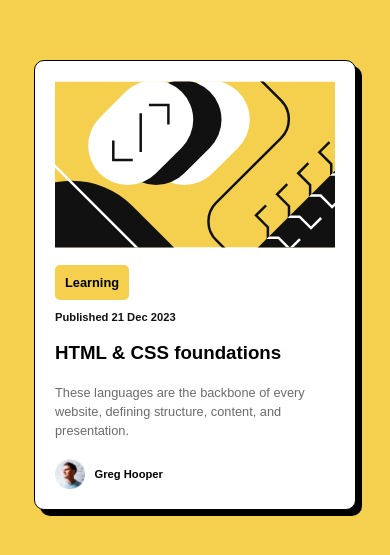
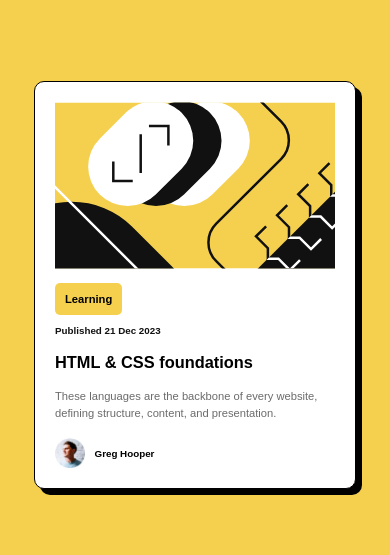
Before and after one commit to jlondon626/jlondon626-frontend-mentor-blog-preview-card, a plain HTML site: page index.html in a window 390 px wide. Shown: the part 145-700 px from the top of the page. Drawn offline with Linux system fonts and the light colour scheme; a web font is replaced by a local one.

Commit message:
add responsive text size and hover

```diff
--- a/styles.css
+++ b/styles.css
@@ -12,7 +12,7 @@ html {
 }
 
 body {
-    font-size: 16px;
+    font-size: clamp(14px, 3.5vw, 16px);
     font-family: 'Figtree', sans-serif;
     height: 100vh;
     display: flex;
@@ -54,6 +54,10 @@ h3 {
     font-weight: 900;
 }
 
+h3:hover {
+    color: var(--yellow);
+}
+
 .card-body-text {
     color: var(--gray-500);
     font-size: 0.8em;
```
